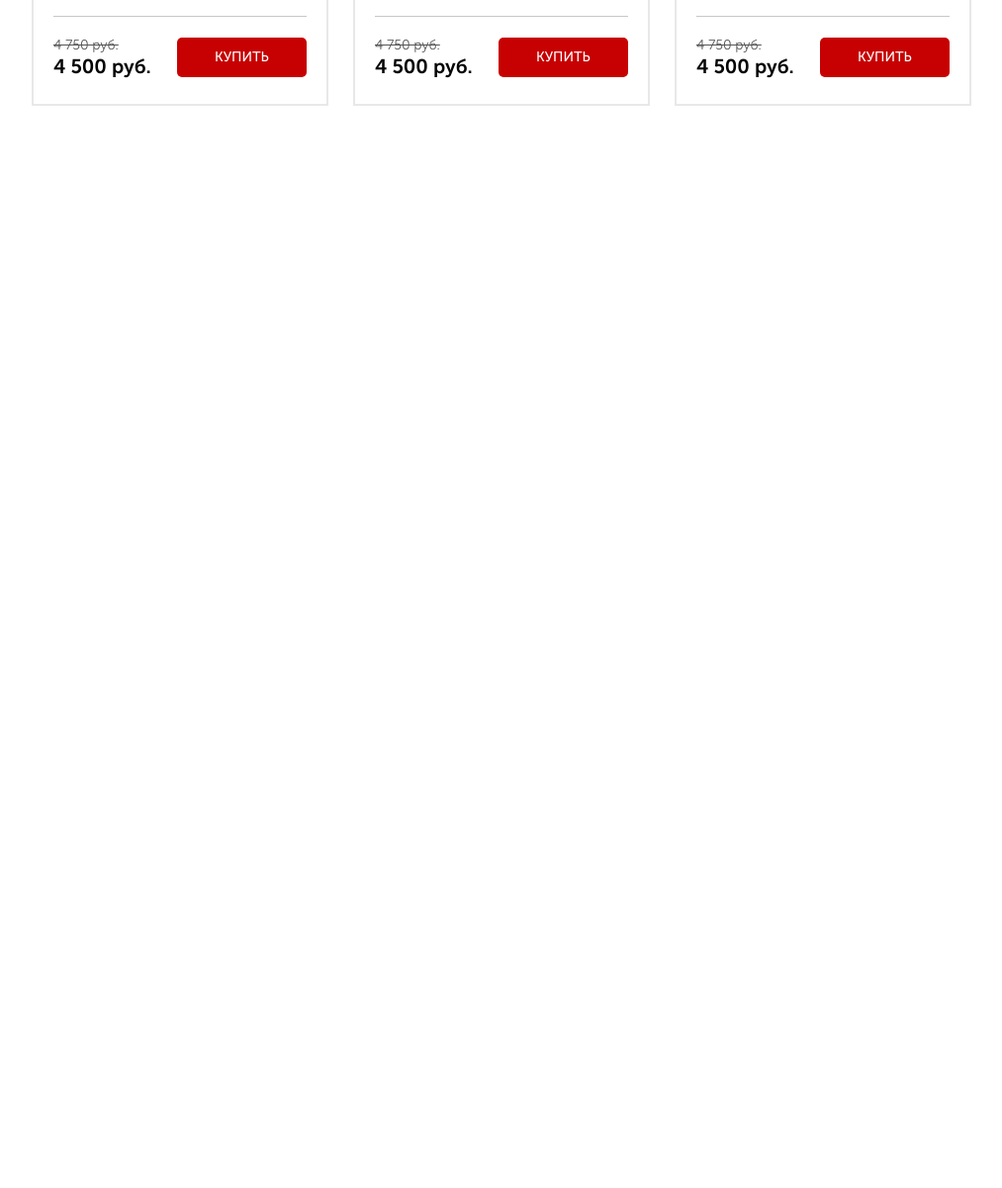
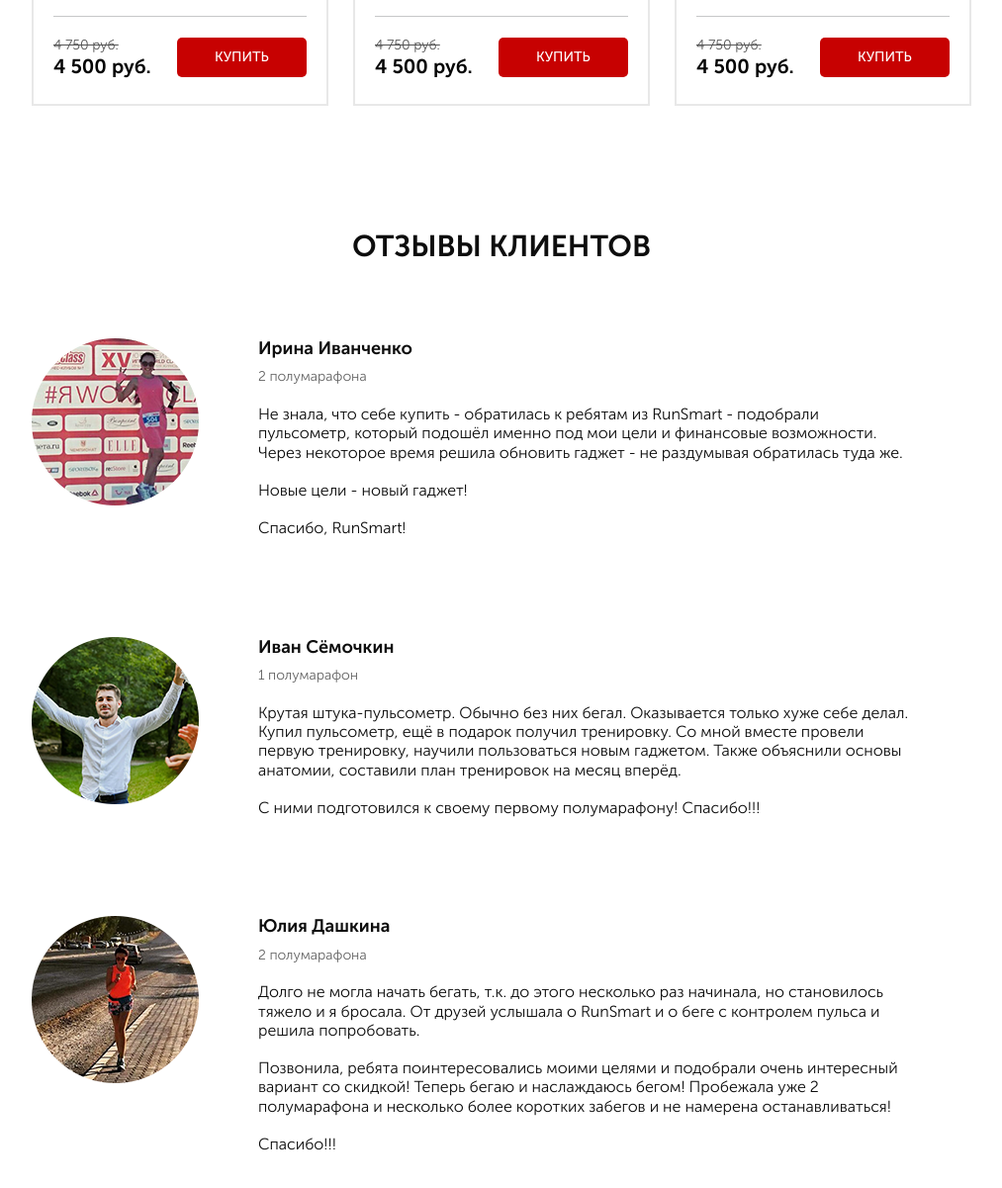
Before and after one commit to Roman2444/pulse-proj, a website: page src/index.html in a window 1280 px wide. Shown: the part 3162-4363 px from the top of the page at 99% size, without its empty margins (133-1146 px from the left). Before the commit the page ends 3389 px from the top, so only its background shows below. Drawn offline with nearby package versions, Linux system fonts and the light colour scheme; files whose address does not match are found by name.

Commit message:
added feedback block, styles to it and adaptive

```diff
--- a/src/index.html
+++ b/src/index.html
@@ -359,6 +359,58 @@
             </div>
         </div>
     </section>
+    <section class="feedback">
+        <div class="container">
+            <div class="title">отзывы клиентов</div>
+            <div class="feedback__list">
+                <div class="feedback__item">
+                    <div class="feedback__photo"><img src="img/client1.png" alt="client"></div>
+                    <div class="feedback__descr">
+                        <div class="feedback__subtitle">Ирина Иванченко</div>
+                        <div class="feedback__count">2 полумарафона</div>
+                        <div class="feedback__text">
+                            Не знала, что себе купить - обратилась к ребятам из RunSmart - подобрали пульсометр, который подошёл именно под мои цели и финансовые возможности.
+                            Через некоторое время решила обновить гаджет - не раздумывая обратилась туда же.
+                            <br><br>
+                            Новые цели - новый гаджет!
+                            <br><br>
+                            Спасибо, RunSmart!
+                        </div>
+
+                    </div>
+                </div>
+                <div class="feedback__item">
+                    <div class="feedback__photo"><img src="img/client2.png" alt="client"></div>
+                    <div class="feedback__descr">
+                        <div class="feedback__subtitle">Иван Сёмочкин</div>
+                        <div class="feedback__count">1 полумарафон</div>
+                        <div class="feedback__text">
+                            Крутая штука-пульсометр. Обычно без них бегал. Оказывается только хуже себе делал.
+                            Купил пульсометр, ещё в подарок получил тренировку. Со мной вместе провели первую тренировку, научили пользоваться новым гаджетом. Также объяснили основы анатомии, составили план тренировок на месяц вперёд.
+                            <br><br>
+                            С ними подготовился к своему первому полумарафону! Спасибо!!!
+                        </div>
+
+                    </div>
+                </div>
+                <div class="feedback__item">
+                    <div class="feedback__photo"><img src="img/client3.png" alt=""></div>
+                    <div class="feedback__descr">
+                        <div class="feedback__subtitle">Юлия Дашкина</div>
+                        <div class="feedback__count">2 полумарафона</div>
+                        <div class="feedback__text">
+                            Долго не могла начать бегать, т.к. до этого несколько раз начинала, но становилось тяжело и я бросала. От друзей услышала о RunSmart и о беге с контролем пульса и решила попробовать.
+                            <br><br>
+                            Позвонила, ребята поинтересовались моими целями и подобрали очень интересный вариант со скидкой! Теперь бегаю и наслаждаюсь бегом! Пробежала уже 2 полумарафона и несколько более коротких забегов и не намерена останавливаться!
+                            <br><br>
+                            Спасибо!!!
+                        </div>
+
+                    </div>
+                </div>
+            </div>
+        </div>
+    </section>
     <script src="https://cdnjs.cloudflare.com/ajax/libs/tiny-slider/2.9.2/min/tiny-slider.js"></script>
     <script src="https://ajax.googleapis.com/ajax/libs/jquery/1.12.4/jquery.min.js"></script>
     <script src="js/script.js"></script>
--- /dev/null
+++ b/src/sass/blocks/_feedback.scss
@@ -0,0 +1,47 @@
+.feedback {
+    padding: 0 0 71px 0;
+    &__list {
+        display: flex;
+        flex-direction: column;
+        margin-top: 70px;
+    }
+    &__item {
+        display: flex;
+        flex-direction: row;
+        &:not(:last-child){
+            margin-bottom: 100px;
+        }
+    }
+    &__photo {
+        min-width: 169px;
+        min-height: 169px;
+        img {
+            max-width: 100%;
+            display: block;
+        }
+    }
+    &__descr {
+        margin-left: 60px;
+        padding-right: 60px;
+    }
+    &__subtitle {
+        font-size: 18px;
+        line-height: 1.2;
+        font-weight: 700;
+        color: #0d0d0d;
+    }
+    &__count {
+        margin-top: 10px;
+        font-size: 14px;
+        line-height: 1.2;
+        font-weight: 300;
+        color: #646464;
+    }
+    &__text {
+        margin-top: 19px;
+        font-size: 16px;
+        line-height: 1.2;
+        font-weight: 300;
+        color: #0d0d0d;
+    }
+}
--- a/src/sass/blocks/_media.scss
+++ b/src/sass/blocks/_media.scss
@@ -68,6 +68,19 @@
             }
         }
     }
+
+    .feedback {
+        &__item {
+            flex-direction: column;
+            align-items: center;
+        }
+        &__photo {
+            margin-bottom: 30px;
+        }
+        &__descr {
+            text-align: center;
+        }
+    }
 }
 
 @media (max-width: 670px) {
--- a/src/sass/style.scss
+++ b/src/sass/style.scss
@@ -20,6 +20,7 @@
 @import "blocks/forms";
 @import "blocks/carousel";
 @import "blocks/catalog";
+@import "blocks/feedback";
 
 
 @import "blocks/media";
```
Also changed, not shown: src/css/style.min.css, src/img/client1.png (renamed from src/img/photo_1.png).
